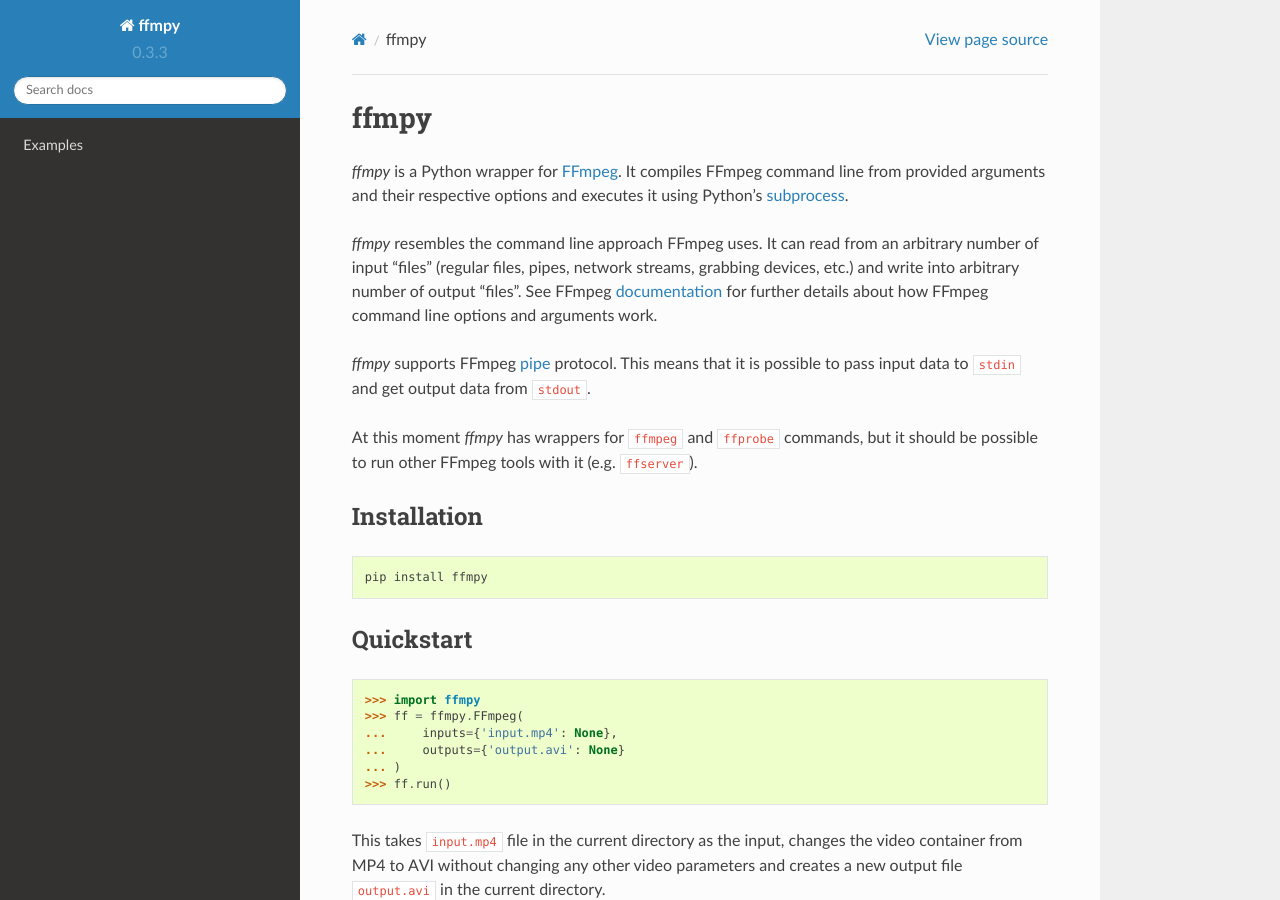
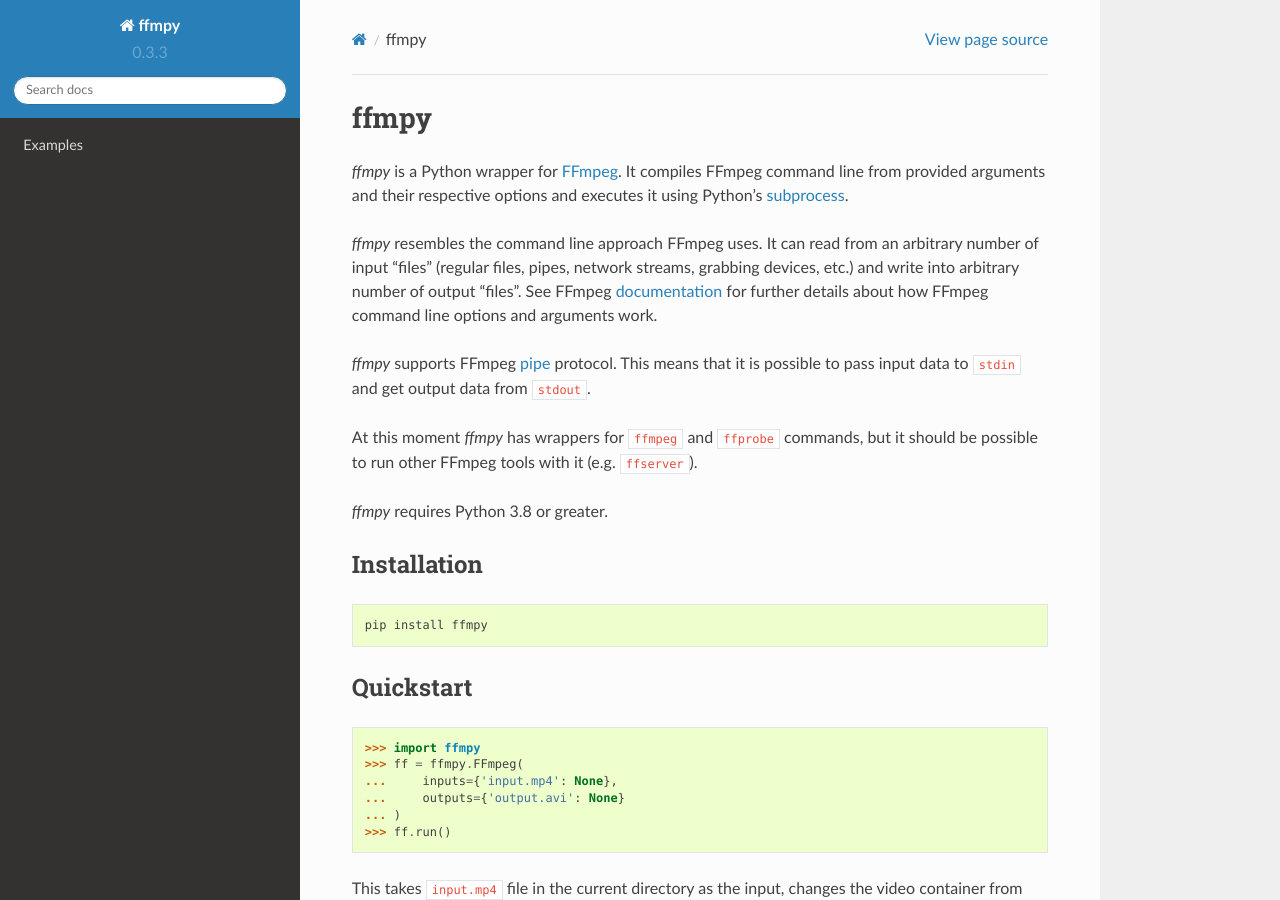
Before and after one commit to Ch00k/ffmpy, a Sphinx documentation site: the page built from docs/index.rst, in a window 1280 px wide and 900 px high. Built offline with Sphinx 7.4.7 and the Read the Docs theme 2.0.0, drawn with Linux system fonts in a browser that asks for light colours; pages that are not in the unit, such as notebooks, are missing from menus.

Commit message:
Update readme. Publish PyPI packages from tag builds

```diff
--- a/README.rst
+++ b/README.rst
@@ -19,9 +19,11 @@
 =====
 *ffmpy* is a simple `FFmpeg <http://ffmpeg.org/>`_ command line wrapper. It implements a Pythonic interface for FFmpeg command line compilation and uses Python's `subprocess <https://docs.python.org/2/library/subprocess.html>`_ to execute the compiled command line.
 
+*ffmpy* requires Python 3.8 or greater.
+
 Installation
 ------------
-You guessed it::
+::
 
   pip install ffmpy
 
--- a/docs/index.rst
+++ b/docs/index.rst
@@ -12,6 +12,8 @@
 *ffmpy* supports FFmpeg `pipe <https://ffmpeg.org/ffmpeg-protocols.html#pipe>`_ protocol. This means that it is possible to pass input data to ``stdin`` and get output data from ``stdout``.
 
 At this moment *ffmpy* has wrappers for ``ffmpeg`` and ``ffprobe`` commands, but it should be possible to run other FFmpeg tools with it (e.g. ``ffserver``).
+
+*ffmpy* requires Python 3.8 or greater.
 
 Installation
 ------------
```
Also changed, not shown: 1 other file.
